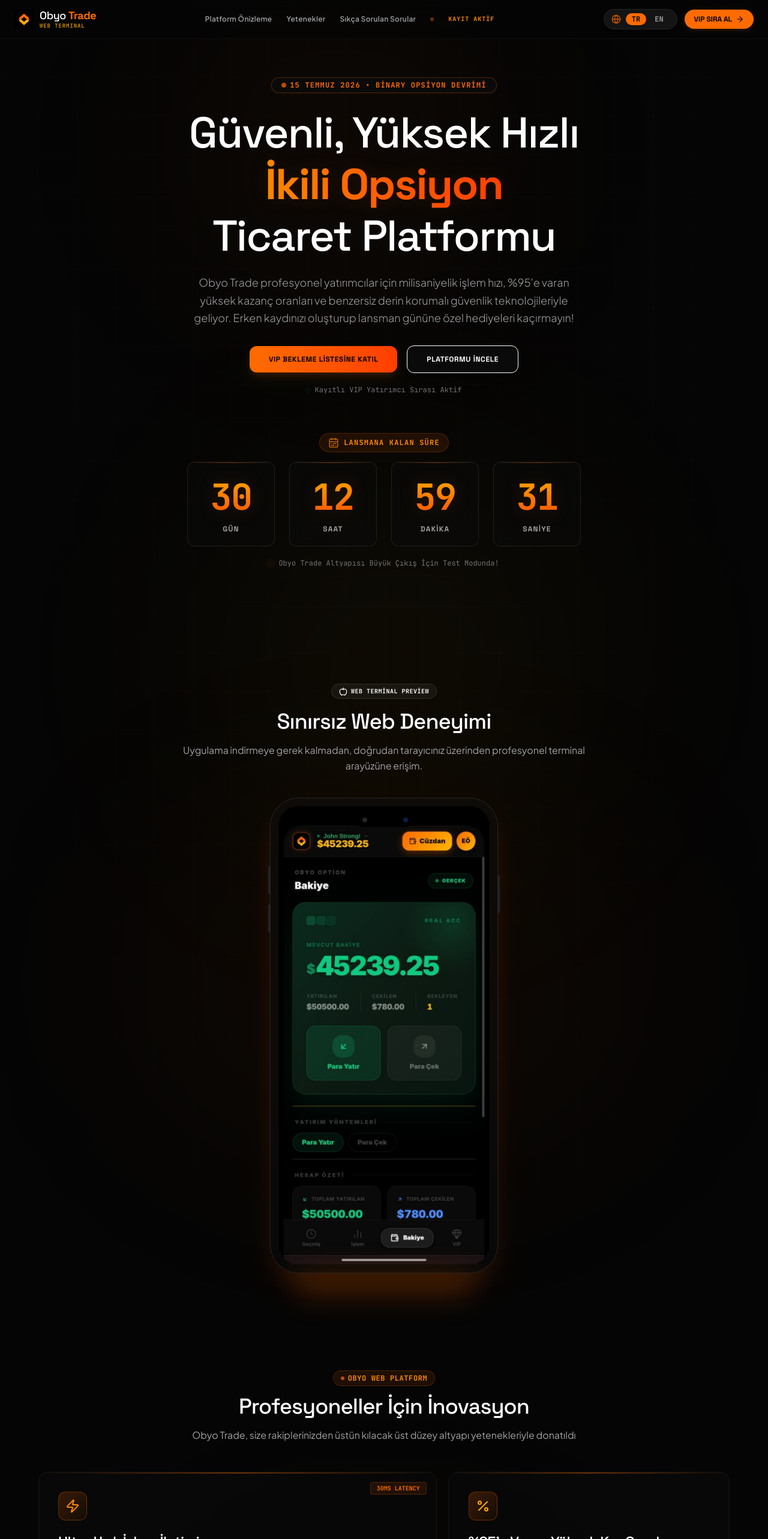
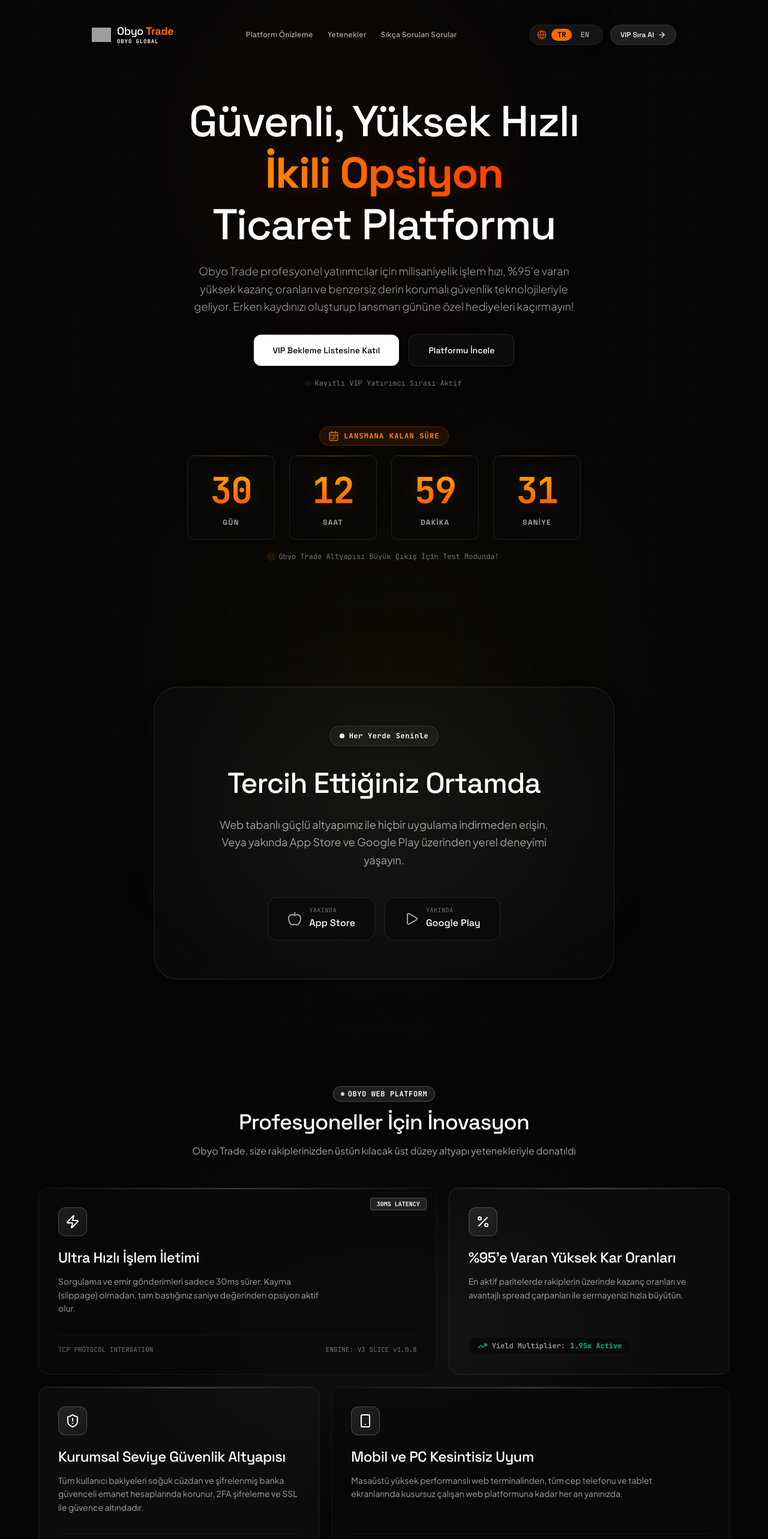
Before and after one commit to efekangra-eng/Obyo, a React (Vite) app: page / in a window 1280 px wide. Shown: the top 2566 px of the page at 60% size. Built offline with nearby package versions, Linux system fonts and the light colour scheme; grey boxes are pictures that could not be loaded.

Commit message:
refactor: rebrand design to neutral aesthetic
Updated the visual identity by transitioning from orange-accented themes to a clean, neutral monochrome palette. Replaced the platform preview component with the new AppDownload section and refined container styles for improved consistency.

```diff
--- a/src/App.tsx
+++ b/src/App.tsx
@@ -9,7 +9,7 @@
 import { translations } from './translations';
 import { LanguageSelector } from './components/LanguageSelector';
 import { CountdownTimer } from './components/CountdownTimer';
-import { PlatformPreview } from './components/PlatformPreview';
+import { AppDownload } from './components/AppDownload';
 import { FeaturesGrid } from './components/FeaturesGrid';
 import { RegistrationForm } from './components/RegistrationForm';
 import { FAQSection } from './components/FAQSection';
@@ -26,6 +26,15 @@
 
 export default function App() {
   const [lang, setLang] = useState<Language>('TR'); // TR by default as requested, with EN swap
+  const [scrolled, setScrolled] = useState(false);
+
+  useEffect(() => {
+    const handleScroll = () => {
+      setScrolled(window.scrollY > 50);
+    };
+    window.addEventListener('scroll', handleScroll);
+    return () => window.removeEventListener('scroll', handleScroll);
+  }, []);
 
   const t = translations[lang];
 
@@ -52,9 +61,9 @@
         <div className="absolute inset-0 bg-[linear-gradient(to_right,#FF6B0006_1px,transparent_1px),linear-gradient(to_bottom,#FF6B0006_1px,transparent_1px)] bg-[size:4rem_4rem] mask-[radial-gradient(ellipse_60%_50%_at_50%_0%,#000_70%,transparent_100%)] opacity-80" />
       </div>
 
-      {/* 2. STICKY BLURRED CORE NAVIGATION HEADER */}
-      <header className="sticky top-0 z-50 w-full border-b border-neutral-900/60 bg-background-black/65 backdrop-blur-md select-none transition-all duration-300">
-        <div className="max-w-7xl mx-auto px-4 md:px-6 h-16 flex items-center justify-between">
+      {/* 2. FLOATING OVAL NAVIGATION BAR */}
+      <div className={`fixed top-4 md:top-6 left-1/2 -translate-x-1/2 z-50 transition-all duration-500 w-[95%] max-w-5xl rounded-full border ${scrolled ? 'bg-neutral-900/60 backdrop-blur-xl border-white/10 shadow-2xl py-3 px-6' : 'bg-transparent border-transparent py-4 px-6'}`}>
+        <div className="flex items-center justify-between">
 
           {/* Brand Logo Anchor Left */}
           <div
@@ -73,8 +82,8 @@
               <span className="font-display font-medium text-lg leading-none tracking-tight text-white flex items-center gap-1">
                 Obyo<span className="text-primary font-black">Trade</span>
               </span>
-              <span className="text-[9px] font-mono font-bold tracking-widest text-[#FFAA00]/85 uppercase leading-none mt-1">
-                WEB TERMINAL
+              <span className="text-[9px] font-mono font-bold tracking-widest text-white uppercase leading-none mt-1">
+                OBYO GLOBAL
               </span>
             </div>
           </div>
@@ -102,10 +111,6 @@
             >
               {t.faq.sectionTitle}
             </button>
-            <span className="w-1.5 h-1.5 rounded-full bg-primary/40" />
-            <span className="text-[10px] font-mono tracking-widest text-[#FF8A00] font-black">
-              {t.nav.comingSoon}
-            </span>
           </nav>
 
           {/* Secondary Controls - Right Side */}
@@ -117,7 +122,7 @@
             <button
               id="header-cta-btn"
               onClick={() => scrollToSection('registration-form')}
-              className="hidden sm:inline-flex items-center gap-1.5 px-4 py-2 bg-primary hover:bg-primary-hover text-black font-display font-bold uppercase text-xs rounded-full shadow-md shadow-primary/10 transition-colors active:scale-95 cursor-pointer"
+              className="hidden sm:inline-flex items-center gap-1.5 px-4 py-2 bg-white/10 hover:bg-white/20 border border-white/10 text-white font-display font-medium text-xs rounded-full shadow-md transition-colors active:scale-95 cursor-pointer"
             >
               <span>{t.nav.register}</span>
               <ArrowRight className="w-3.5 h-3.5" />
@@ -125,21 +130,10 @@
           </div>
 
         </div>
-      </header>
+      </div>
 
       {/* 3. HERO & COUNTDOWN LANDING SPLASH */}
-      <main className="relative z-10 max-w-7xl mx-auto px-4 md:px-6 pt-10 md:pt-16 pb-20 flex flex-col items-center">
-
-        {/* Marketing Badges */}
-        <motion.div
-          initial={{ opacity: 0, scale: 0.95 }}
-          animate={{ opacity: 1, scale: 1 }}
-          transition={{ duration: 0.5 }}
-          className="inline-flex items-center gap-1.5 px-4 py-1.5 bg-neutral-950 border border-[#FF6B00]/25 rounded-full text-[10px] sm:text-xs font-mono font-black tracking-widest text-primary mb-6 shadow-sm shadow-primary/5 uppercase leading-none"
-        >
-          <span className="w-2 h-2 rounded-full bg-primary animate-pulse" />
-          <span>{t.hero.badge}</span>
-        </motion.div>
+      <main className="relative z-10 max-w-7xl mx-auto px-4 md:px-6 pt-32 md:pt-40 pb-20 flex flex-col items-center">
 
         {/* Mega Page Headline Title */}
         <div className="text-center max-w-4xl select-none">
@@ -176,14 +170,14 @@
             <button
               id="hero-primary-cta"
               onClick={() => scrollToSection('registration-form')}
-              className="w-full sm:w-auto px-8 py-3.5 bg-gradient-to-r from-[#FF6B00] to-[#FF3D00] hover:from-[#FFAA00] hover:to-[#FF6B00] text-black font-display font-black uppercase text-xs tracking-wider rounded-xl transition-all duration-300 shadow-lg shadow-[#FF6B00]/15 hover:shadow-[#FF6B00]/25 active:scale-98 cursor-pointer"
+              className="w-full sm:w-auto px-8 py-4 bg-white hover:bg-neutral-200 text-black font-display font-medium text-sm rounded-xl transition-all duration-300 shadow-lg active:scale-98 cursor-pointer"
             >
               {t.hero.primaryCta}
             </button>
             <button
               id="hero-secondary-cta"
               onClick={() => scrollToSection('platform-preview')}
-              className="w-full sm:w-auto px-8 py-3.5 bg-neutral-950 border border-neutral-850 hover:border-neutral-700 text-white font-display font-bold uppercase text-xs tracking-wider rounded-xl transition-all duration-300 hover:bg-neutral-900 shadow-md active:scale-98 cursor-pointer"
+              className="w-full sm:w-auto px-8 py-4 bg-neutral-900/40 backdrop-blur-lg border border-white/10 hover:border-white/30 text-white font-display font-medium text-sm rounded-xl transition-all duration-300 hover:bg-neutral-800 shadow-md active:scale-98 cursor-pointer"
             >
               {t.hero.secondaryCta}
             </button>
@@ -209,9 +203,9 @@
         {/* Separator Section Lines */}
         <div className="w-full max-w-2xl h-[1px] bg-gradient-to-r from-transparent via-neutral-900/60 to-transparent my-16" />
 
-        {/* 5. PLATFORM PREVIEW - MOBILE MOCKUP */}
+        {/* 5. PLATFORM PREVIEW - APP DOWNLOAD */}
         <div className="w-full">
-          <PlatformPreview lang={lang} />
+          <AppDownload lang={lang} />
         </div>
 
         {/* 6. BENTO ADVANTAGES PORTAL */}
--- /dev/null
+++ b/src/components/AppDownload.tsx
@@ -0,0 +1,68 @@
+/**
+ * @license
+ * SPDX-License-Identifier: Apache-2.0
+ */
+
+import React from 'react';
+import { motion } from 'motion/react';
+import { translations } from '../translations';
+import { Language } from '../types';
+import { Apple, Play } from 'lucide-react';
+
+interface AppDownloadProps {
+  lang: Language;
+}
+
+export const AppDownload: React.FC<AppDownloadProps> = ({ lang }) => {
+  const t = translations[lang];
+
+  return (
+    <section id="platform-preview" className="w-full relative py-20 px-4 select-none flex flex-col items-center">
+
+      {/* Background glass blur elements */}
+      <div className="absolute top-1/2 left-1/2 -translate-x-1/2 -translate-y-1/2 w-[600px] h-[400px] bg-white/5 rounded-full blur-[120px] pointer-events-none" />
+
+      <motion.div
+        initial={{ opacity: 0, y: 20 }}
+        whileInView={{ opacity: 1, y: 0 }}
+        viewport={{ once: true }}
+        transition={{ duration: 0.6 }}
+        className="relative z-10 w-full max-w-3xl mx-auto rounded-[2.5rem] bg-neutral-900/30 backdrop-blur-2xl border border-white/10 p-10 md:p-16 text-center shadow-2xl"
+      >
+        <div className="inline-flex items-center gap-2 px-4 py-2 bg-white/5 border border-white/10 text-white rounded-full text-xs font-mono font-bold tracking-wider mb-8">
+          <span className="w-2 h-2 rounded-full bg-white"></span>
+          <span>{lang === 'TR' ? 'Her Yerde Seninle' : 'Everywhere With You'}</span>
+        </div>
+
+        <h2 className="text-3xl md:text-5xl font-display font-medium text-white tracking-tight leading-tight mb-6">
+          {lang === 'TR' ? 'Tercih Ettiğiniz Ortamda' : 'In Your Preferred Environment'}
+        </h2>
+
+        <p className="mt-4 text-sm md:text-lg text-neutral-400 max-w-xl mx-auto font-sans leading-relaxed mb-12">
+          {lang === 'TR'
+            ? 'Web tabanlı güçlü altyapımız ile hiçbir uygulama indirmeden erişin. Veya yakında App Store ve Google Play üzerinden yerel deneyimi yaşayın.'
+            : 'Access our powerful web-based infrastructure without downloading any apps. Or experience our native apps soon on the App Store and Google Play.'}
+        </p>
+
+        <div className="flex flex-col sm:flex-row items-center justify-center gap-4">
+          <button className="flex items-center justify-center gap-3 w-full sm:w-auto px-8 py-4 bg-neutral-950/80 backdrop-blur-md border border-white/10 hover:border-white/30 hover:bg-neutral-900 transition-all duration-300 rounded-2xl text-white group cursor-not-allowed">
+            <Apple className="w-6 h-6 text-neutral-400 group-hover:text-white transition-colors" />
+            <div className="flex flex-col items-start leading-none gap-1">
+              <span className="text-[10px] font-mono text-neutral-500 uppercase tracking-wider">{lang === 'TR' ? 'Yakında' : 'Coming Soon'}</span>
+              <span className="font-display font-medium text-sm md:text-base">App Store</span>
+            </div>
+          </button>
+
+          <button className="flex items-center justify-center gap-3 w-full sm:w-auto px-8 py-4 bg-neutral-950/80 backdrop-blur-md border border-white/10 hover:border-white/30 hover:bg-neutral-900 transition-all duration-300 rounded-2xl text-white group cursor-not-allowed">
+            <Play className="w-6 h-6 text-neutral-400 group-hover:text-white transition-colors" />
+            <div className="flex flex-col items-start leading-none gap-1">
+              <span className="text-[10px] font-mono text-neutral-500 uppercase tracking-wider">{lang === 'TR' ? 'Yakında' : 'Coming Soon'}</span>
+              <span className="font-display font-medium text-sm md:text-base">Google Play</span>
+            </div>
+          </button>
+        </div>
+      </motion.div>
+
+    </section>
+  );
+};
--- a/src/components/FeaturesGrid.tsx
+++ b/src/components/FeaturesGrid.tsx
@@ -20,7 +20,7 @@
     <section id="features-section" className="w-full relative py-16 px-4 select-none">
 
       {/* Background radial soft light blobs */}
-      <div className="absolute top-1/2 left-1/2 -translate-x-1/2 -translate-y-1/2 w-[700px] h-[350px] bg-primary/2 rounded-full blur-[120px] pointer-events-none" />
+      <div className="absolute top-1/2 left-1/2 -translate-x-1/2 -translate-y-1/2 w-[700px] h-[350px] bg-white/5 rounded-full blur-[120px] pointer-events-none" />
 
       <div className="max-w-6xl mx-auto text-center">
 
@@ -32,8 +32,8 @@
           transition={{ duration: 0.6 }}
           className="mb-12"
         >
-          <div className="inline-flex items-center gap-1.5 px-3 py-1 bg-primary/10 border border-primary/20 text-[#FF8A00] rounded-full text-xs font-mono font-bold uppercase tracking-wider mb-3">
-            <span className="w-1.5 h-1.5 rounded-full bg-primary animate-pulse" />
+          <div className="inline-flex items-center gap-1.5 px-3 py-1 bg-white/10 border border-white/20 text-white rounded-full text-xs font-mono font-bold uppercase tracking-wider mb-3">
+            <span className="w-1.5 h-1.5 rounded-full bg-white animate-pulse" />
             <span>Obyo Web Platform</span>
           </div>
           <h2 className="text-3xl md:text-4xl font-display font-medium text-white tracking-tight leading-tight">
@@ -56,14 +56,14 @@
             className="md:col-span-7 rounded-2xl border border-neutral-900 bg-neutral-950/60 p-6 md:p-8 relative overflow-hidden flex flex-col justify-between group hover:border-primary/30 transition-all duration-300"
           >
             {/* Top glowing bar */}
-            <div className="absolute top-0 inset-x-0 h-[2px] bg-gradient-to-r from-transparent via-[#FF6B00]/40 to-transparent" />
-            <div className="absolute top-4 right-4 text-[10px] font-mono text-primary bg-primary/10 border border-primary/20 px-2.5 py-0.5 rounded font-bold uppercase">
+            <div className="absolute top-0 inset-x-0 h-[2px] bg-gradient-to-r from-transparent via-white/20 to-transparent" />
+            <div className="absolute top-4 right-4 text-[10px] font-mono text-white bg-white/10 border border-white/20 px-2.5 py-0.5 rounded font-bold uppercase">
               30ms latency
             </div>
 
             <div className="flex flex-col gap-3">
-              <div className="w-12 h-12 rounded-xl bg-gradient-to-br from-primary/20 to-primary/5 border border-primary/30 flex items-center justify-center text-primary mb-2">
-                <Zap className="w-6 h-6 text-[#FF8A00]" />
+              <div className="w-12 h-12 rounded-xl bg-gradient-to-br from-white/10 to-white/5 border border-white/20 flex items-center justify-center text-white mb-2">
+                <Zap className="w-6 h-6 text-white" />
               </div>
               <h3 className="text-xl md:text-2xl font-display font-medium text-white tracking-tight">
                 {t.features.lightningTitle}
@@ -86,13 +86,13 @@
             whileInView={{ opacity: 1, scale: 1 }}
             viewport={{ once: true }}
             transition={{ duration: 0.5, delay: 0.2 }}
-            className="md:col-span-12 lg:col-span-5 rounded-2xl border border-neutral-900 bg-neutral-950/60 p-6 md:p-8 relative overflow-hidden flex flex-col justify-between group hover:border-primary/30 transition-all duration-300"
+            className="md:col-span-12 lg:col-span-5 rounded-2xl border border-neutral-800 bg-neutral-900/40 backdrop-blur-md p-6 md:p-8 relative overflow-hidden flex flex-col justify-between group hover:border-white/30 transition-all duration-300"
           >
-            <div className="absolute top-0 inset-x-0 h-[2px] bg-gradient-to-r from-transparent via-[#FF6B00]/40 to-transparent" />
+            <div className="absolute top-0 inset-x-0 h-[2px] bg-gradient-to-r from-transparent via-white/20 to-transparent" />
 
             <div className="flex flex-col gap-3">
-              <div className="w-12 h-12 rounded-xl bg-gradient-to-br from-primary/20 to-primary/5 border border-primary/30 flex items-center justify-center text-primary mb-2">
-                <Percent className="w-6 h-6 text-[#FFAA00]" />
+              <div className="w-12 h-12 rounded-xl bg-gradient-to-br from-white/10 to-white/5 border border-white/20 flex items-center justify-center text-white mb-2">
+                <Percent className="w-6 h-6 text-white" />
               </div>
               <h3 className="text-xl md:text-2xl font-display font-medium text-white tracking-tight">
                 {t.features.payoutTitle}
@@ -115,13 +115,13 @@
             whileInView={{ opacity: 1, scale: 1 }}
             viewport={{ once: true }}
             transition={{ duration: 0.5, delay: 0.3 }}
-            className="md:col-span-5 rounded-2xl border border-neutral-900 bg-neutral-950/60 p-6 md:p-8 relative overflow-hidden flex flex-col justify-between group hover:border-primary/30 transition-all duration-300"
+            className="md:col-span-5 rounded-2xl border border-neutral-800 bg-neutral-900/40 backdrop-blur-md p-6 md:p-8 relative overflow-hidden flex flex-col justify-between group hover:border-white/30 transition-all duration-300"
           >
-            <div className="absolute top-0 inset-x-0 h-[2px] bg-gradient-to-r from-transparent via-[#FF6B00]/40 to-transparent" />
+            <div className="absolute top-0 inset-x-0 h-[2px] bg-gradient-to-r from-transparent via-white/20 to-transparent" />
 
             <div className="flex flex-col gap-3">
-              <div className="w-12 h-12 rounded-xl bg-gradient-to-br from-primary/20 to-primary/5 border border-primary/30 flex items-center justify-center text-primary mb-2">
-                <ShieldAlert className="w-6 h-6 text-[#FF8A00]" />
+              <div className="w-12 h-12 rounded-xl bg-gradient-to-br from-white/10 to-white/5 border border-white/20 flex items-center justify-center text-white mb-2">
+                <ShieldAlert className="w-6 h-6 text-white" />
               </div>
               <h3 className="text-xl md:text-2xl font-display font-medium text-white tracking-tight">
                 {t.features.secureTitle}
@@ -145,11 +145,11 @@
             transition={{ duration: 0.5, delay: 0.4 }}
             className="md:col-span-7 rounded-2xl border border-neutral-900 bg-neutral-950/60 p-6 md:p-8 relative overflow-hidden flex flex-col justify-between group hover:border-primary/30 transition-all duration-300"
           >
-            <div className="absolute top-0 inset-x-0 h-[2px] bg-gradient-to-r from-transparent via-[#FF6B00]/40 to-transparent" />
+            <div className="absolute top-0 inset-x-0 h-[2px] bg-gradient-to-r from-transparent via-white/20 to-transparent" />
 
             <div className="flex flex-col gap-3">
-              <div className="w-12 h-12 rounded-xl bg-gradient-to-br from-primary/20 to-primary/5 border border-primary/30 flex items-center justify-center text-primary mb-2">
-                <Smartphone className="w-6 h-6 text-[#FFAA00]" />
+              <div className="w-12 h-12 rounded-xl bg-gradient-to-br from-white/10 to-white/5 border border-white/20 flex items-center justify-center text-white mb-2">
+                <Smartphone className="w-6 h-6 text-white" />
               </div>
               <h3 className="text-xl md:text-2xl font-display font-medium text-white tracking-tight">
                 {t.features.responsiveTitle}
--- a/src/components/PlatformPreview.tsx
+++ /dev/null
@@ -1,90 +0,0 @@
-/**
- * @license
- * SPDX-License-Identifier: Apache-2.0
- */
-
-import React, { useState } from 'react';
-import { motion } from 'motion/react';
-import { translations } from '../translations';
-import { Language } from '../types';
-import { Maximize, Apple } from 'lucide-react';
-
-interface PlatformPreviewProps {
-  lang: Language;
-}
-
-export const PlatformPreview: React.FC<PlatformPreviewProps> = ({ lang }) => {
-  const t = translations[lang];
-  const [imageError, setImageError] = useState(false);
-
-  return (
-    <section id="platform-preview" className="w-full relative py-16 px-4 select-none flex flex-col items-center">
-
-      {/* Background glass blur elements */}
-      <div className="absolute top-1/2 left-1/2 -translate-x-1/2 -translate-y-1/2 w-[800px] h-[500px] bg-primary/5 rounded-full blur-[150px] pointer-events-none" />
-
-      <div className="text-center mb-10 z-10">
-        <div className="inline-flex items-center gap-1.5 px-3 py-1 bg-white/5 border border-white/10 text-white rounded-full text-[10px] font-mono font-bold uppercase tracking-wider mb-4 backdrop-blur-md">
-          <Apple className="w-3.5 h-3.5" />
-          <span>Web Terminal Preview</span>
-        </div>
-        <h2 className="text-3xl md:text-4xl font-display font-medium text-white tracking-tight leading-tight">
-          {lang === 'TR' ? 'Sınırsız Web Deneyimi' : 'Limitless Web Experience'}
-        </h2>
-        <p className="mt-3 text-sm md:text-base text-neutral-400 max-w-2xl mx-auto font-sans leading-relaxed">
-          {lang === 'TR'
-            ? 'Uygulama indirmeye gerek kalmadan, doğrudan tarayıcınız üzerinden profesyonel terminal arayüzüne erişim.'
-            : 'Access professional terminal interfaces directly via your browser, without needing to download apps.'}
-        </p>
-      </div>
-
-      {/* iPhone Glass Mockup Container */}
-      <motion.div
-        initial={{ opacity: 0, y: 30 }}
-        whileInView={{ opacity: 1, y: 0 }}
-        viewport={{ once: true }}
-        transition={{ duration: 0.8, ease: "easeOut" }}
-        className="relative z-10 w-full max-w-[320px] sm:max-w-[380px] mx-auto rounded-[3rem] p-2.5 sm:p-3 bg-neutral-900/30 backdrop-blur-xl shadow-2xl shadow-primary/20 border border-neutral-700/50"
-      >
-        {/* Hardware details - Top notch / dynamic island area */}
-        <div className="absolute top-6 left-1/2 -translate-x-1/2 w-24 h-6 bg-black rounded-full z-20 flex items-center justify-between px-2">
-           <div className="w-2 h-2 rounded-full bg-neutral-800 ml-1"></div>
-           <div className="w-2 h-2 rounded-full bg-blue-900/50"></div>
-        </div>
-
-        {/* iPhone physical buttons */}
-        <div className="absolute top-28 -left-1 w-1 h-12 bg-neutral-800 rounded-l-md" />
-        <div className="absolute top-44 -left-1 w-1 h-12 bg-neutral-800 rounded-l-md" />
-        <div className="absolute top-32 -right-1 w-1 h-16 bg-neutral-800 rounded-r-md" />
-
-        {/* Inner Screen Area */}
-        <div className="relative w-full aspect-[9/19.5] rounded-[2.2rem] overflow-hidden bg-black border border-white/5 shadow-2xl">
-
-          {/* Status bar mock */}
-          <div className="absolute top-0 inset-x-0 h-6 z-10 bg-gradient-to-b from-black/50 to-transparent pointer-events-none" />
-
-          {/* Actual image content */}
-          {!imageError ? (
-             <img
-               src="/app-screenshot.png"
-               alt="Platform interface preview"
-               className="w-full h-full object-cover"
-               onError={() => setImageError(true)}
-             />
-          ) : (
-            <div className="w-full h-full flex flex-col items-center justify-center p-6 text-center bg-neutral-900 border border-neutral-800">
-               <Maximize className="w-8 h-8 text-neutral-600 mb-3" />
-               <p className="text-xs text-neutral-500 font-mono">
-                 {lang === 'TR' ? 'Önizleme görseli public/app-screenshot.png konumunda bulunamadı. Lütfen sağlanan ekran görüntüsünü yükleyin.' : 'Preview image not found at public/app-screenshot.png. Please upload the provided screenshot.'}
-               </p>
-            </div>
-          )}
-        </div>
-
-        {/* Ambient bottom reflection */}
-        <div className="absolute -bottom-10 inset-x-10 h-10 bg-primary/20 blur-xl rounded-full" />
-      </motion.div>
-
-    </section>
-  );
-};
```
Also changed, not shown: src/components/RegistrationForm.tsx (+11 -11 lines), public/app-screenshot.png (deleted), public/logo.png (deleted).
